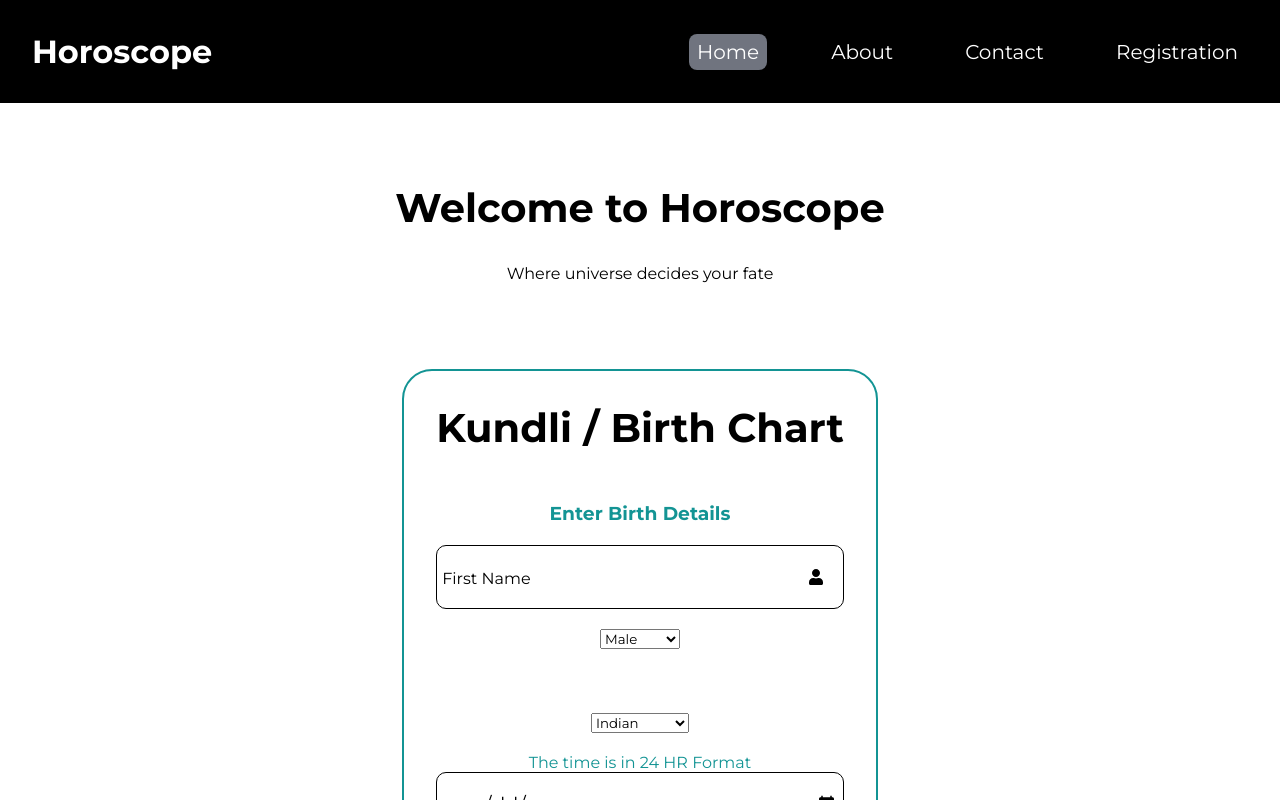
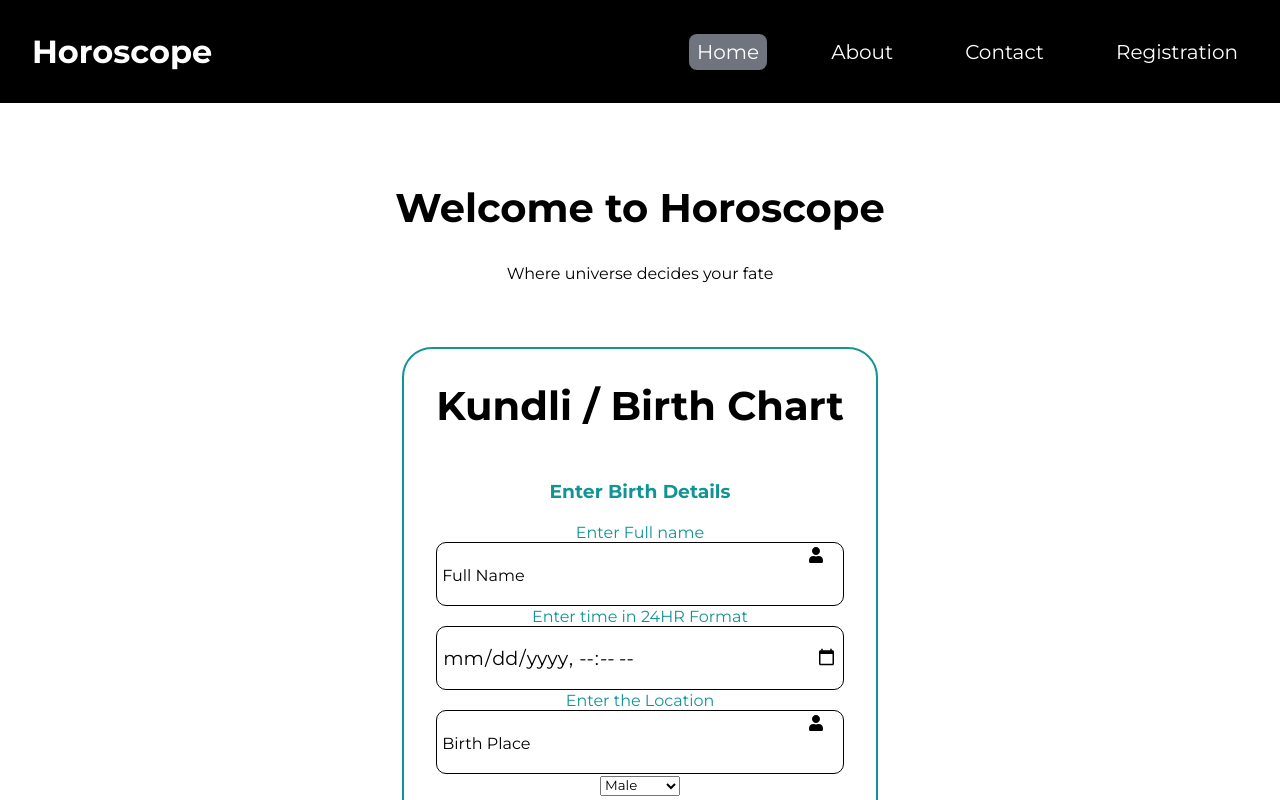
Before and after one commit to tasmaishelke/horoscope, a React (Vite) app: page / in a window 1280 px wide. Shown: the top 800 px of the page. Built offline with nearby package versions, Linux system fonts and the light colour scheme.

Commit message:
adding text to inputs

```diff
--- a/src/pages/Registration.jsx
+++ b/src/pages/Registration.jsx
@@ -4,7 +4,7 @@ import './registration.css'
 
 function Registration()
 {
-    const [firstName, setFirstName] = useState('')
+    const [fullName, setFullName] = useState('')
     const [birthPlace, setBirthPlace] = useState('')
     const [gender, setGender] = useState('')
     const [birthday, setBirthday] = useState('')
@@ -14,7 +14,7 @@ function Registration()
     const details = (e) =>
     {
         e.preventDefault()
-        console.log(firstName)
+        console.log(fullName)
         console.log(birthPlace)
         console.log(gender)
         console.log(birthday)
@@ -35,7 +35,20 @@ function Registration()
 
 
                     <div className="input">
-                        <input value={firstName} onChange={(e) => setFirstName(e.target.value)} type="text" id="firstName" placeholder="First Name" name="firstName" />
+                    <p>Enter Full name</p>
+
+                        <input value={fullName} onChange={(e) => setFullName(e.target.value)} type="text" id="fullName" placeholder="Full Name" name="fullName" />
+                        <FaUser className="icon" />
+                    </div>
+
+                    <div className="input">
+                    <p>Enter time in 24HR Format</p>
+                    <input value={birthday} onChange={(e) => setBirthday(e.target.value)} type="datetime-local" id="birthdaytime" required name="birthdaytime"></input>
+                    </div>
+
+                    <div className="input">
+                    <p>Enter the Location</p>
+                        <input value={birthPlace} onChange={(e) => setBirthPlace(e.target.value)} type="text" id="birthPlace" placeholder="Birth Place" name="birthPlace" />
                         <FaUser className="icon" />
                     </div>
 
@@ -46,23 +59,17 @@ function Registration()
                         </select>
                     </div>
 
-                    <div className='input-radio'>
+                    <div className='input'>
+
                         <select value={location} onChange={(e) => setLocation(e.target.value)} id='location' name="location">
+                        <option value="nonIndian">Non-Indian</option>
                             <option value="indian">Indian</option>
-                            <option value="nonIndian">Non-Indian</option>
                         </select>
                     </div>
 
 
-                    <div className="input">
-                    <p>The time is in 24 HR Format</p>
-                    <input value={birthday} onChange={(e) => setBirthday(e.target.value)} type="datetime-local" id="birthdaytime" required name="birthdaytime"></input>
-                    </div>
 
-                    <div className="input">
-                        <input value={birthPlace} onChange={(e) => setBirthPlace(e.target.value)} type="search" id="birthPlace" placeholder="Birth Place" name="birthPlace" />
-                        <FaUser className="icon" />
-                    </div>
+
 
                     <button className="class-kundli-button" type="submit" > Get-Kundli </button>
 
```
